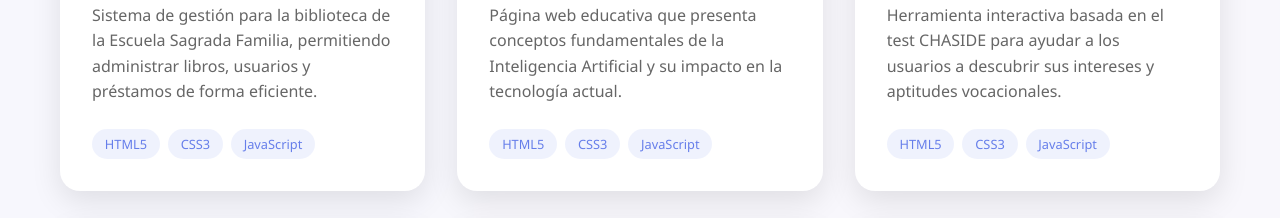
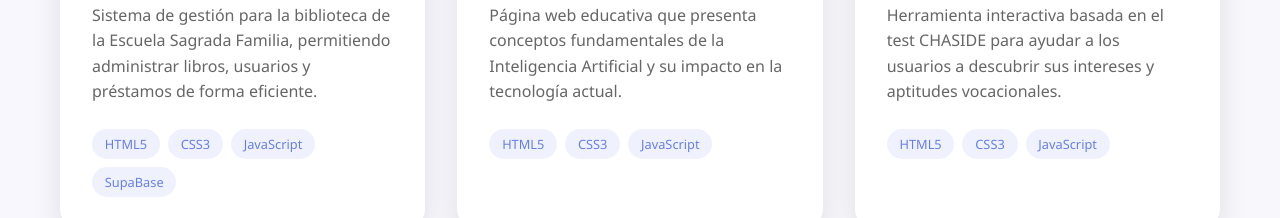
Before and after one commit to BrianRuizMoreno/Portfolio, a plain HTML site: page index.html in a window 1280 px wide. Shown: the part 3412-3630 px from the top of the page. Drawn offline with Linux system fonts and the light colour scheme; grey boxes are pictures that could not be loaded.

Commit message:
Update index.html

```diff
--- a/index.html
+++ b/index.html
@@ -240,6 +240,7 @@
                             <span class="tech-tag">HTML5</span>
                             <span class="tech-tag">CSS3</span>
                             <span class="tech-tag">JavaScript</span>
+				<span class="tech-tag">SupaBase</span>
                         </div>
                     </div>
                 </div>
```
